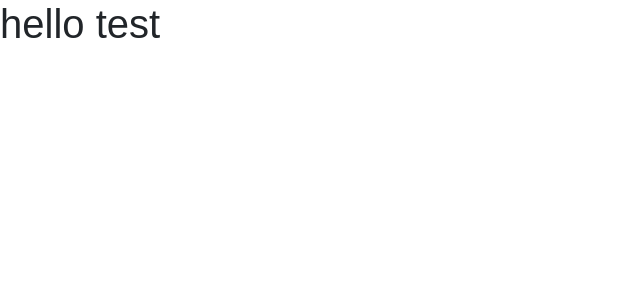
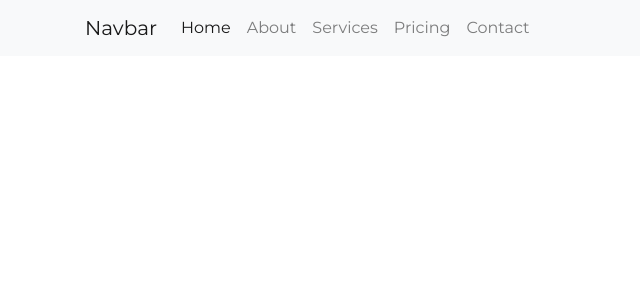
Before and after one commit to talaltaki/athena-design, a React (Create React App) app: page / in a window 1280 px wide. Shown: the top 300 px of the page, without its empty margins (0-640 px from the left). Built offline with nearby package versions, Linux system fonts and the light colour scheme.

Commit message:
changes folder

```diff
--- a/public/index.html
+++ b/public/index.html
@@ -24,7 +24,9 @@
       work correctly both with client-side routing and a non-root public URL.
       Learn how to configure a non-root public URL by running `npm run build`.
     -->
-    <title>React App</title>
+    <link rel="preconnect" href="https://fonts.gstatic.com">
+    <link href="https://fonts.googleapis.com/css2?family=Montserrat:wght@400;500;600;700;900&family=Yeseva+One&display=swap" rel="stylesheet">
+    <title>Athena</title>
   </head>
   <body>
     <noscript>You need to enable JavaScript to run this app.</noscript>
@@ -39,5 +41,10 @@
       To begin the development, run `npm start` or `yarn start`.
       To create a production bundle, use `npm run build` or `yarn build`.
     -->
+
+    <!-- bootstrap  -->
+    <script src="https://code.jquery.com/jquery-3.5.1.slim.min.js" integrity="sha384-DfXdz2htPH0lsSSs5nCTpuj/zy4C+OGpamoFVy38MVBnE+IbbVYUew+OrCXaRkfj" crossorigin="anonymous"></script>
+<script src="https://cdn.jsdelivr.net/npm/popper.js@1.16.1/dist/umd/popper.min.js" integrity="sha384-9/reFTGAW83EW2RDu2S0VKaIzap3H66lZH81PoYlFhbGU+6BZp6G7niu735Sk7lN" crossorigin="anonymous"></script>
+<script src="https://cdn.jsdelivr.net/npm/bootstrap@4.5.3/dist/js/bootstrap.min.js" integrity="sha384-w1Q4orYjBQndcko6MimVbzY0tgp4pWB4lZ7lr30WKz0vr/aWKhXdBNmNb5D92v7s" crossorigin="anonymous"></script>
   </body>
 </html>
--- a/src/App.js
+++ b/src/App.js
@@ -1,10 +1,11 @@
 import React from "react";
 import "./App.css";
 import "bootstrap/dist/css/bootstrap.min.css";
+import Header from "./Components/Header/Header";
 function App() {
   return (
     <div>
-      <h1>hello test</h1>
+      <Header/>
     </div>
   );
 }
--- /dev/null
+++ b/src/Components/Header/Header.js
@@ -0,0 +1,12 @@
+import React from 'react';
+import HeaderMain from './HeaderMain/HeaderMain';
+
+const Header = () => {
+    return (
+        <div>
+            <HeaderMain/>
+        </div>
+    );
+};
+
+export default Header;
--- /dev/null
+++ b/src/Components/Header/HeaderMain/HeaderMain.js
@@ -0,0 +1,12 @@
+import React from 'react';
+import NavBar from '../NavBar/NavBar';
+
+const HeaderMain = () => {
+    return (
+        <div>
+            <NavBar/>
+        </div>
+    );
+};
+
+export default HeaderMain;
--- /dev/null
+++ b/src/Components/Header/NavBar/NavBar.js
@@ -0,0 +1,40 @@
+import React from 'react';
+
+const NavBar = () => {
+    return (
+        <div>
+            <nav class="navbar navbar-expand-md navbar-light bg-light">
+                <div className="container text-center">
+  <a class="navbar-brand" href="#">Navbar</a>
+  <button class="navbar-toggler" type="button" data-toggle="collapse" data-target="#navbarSupportedContent" aria-controls="navbarSupportedContent" aria-expanded="false" aria-label="Toggle navigation">
+    <span class="navbar-toggler-icon"></span>
+  </button>
+
+  <div class="collapse navbar-collapse" id="navbarSupportedContent">
+    <ul class="navbar-nav mr-auto">
+      <li class="nav-item active">
+        <a class="nav-link" href="#">Home <span class="sr-only">(current)</span></a>
+      </li>
+      <li class="nav-item">
+        <a class="nav-link" href="#">About</a>
+      </li>
+      <li class="nav-item">
+        <a class="nav-link" href="#">Services</a>
+      </li>
+      <li class="nav-item">
+        <a class="nav-link" href="#">Pricing</a>
+      </li>
+      <li class="nav-item">
+        <a class="nav-link" href="#">Contact</a>
+      </li>
+
+    </ul>
+
+  </div>
+  </div>
+</nav>
+        </div>
+    );
+};
+
+export default NavBar;
```
